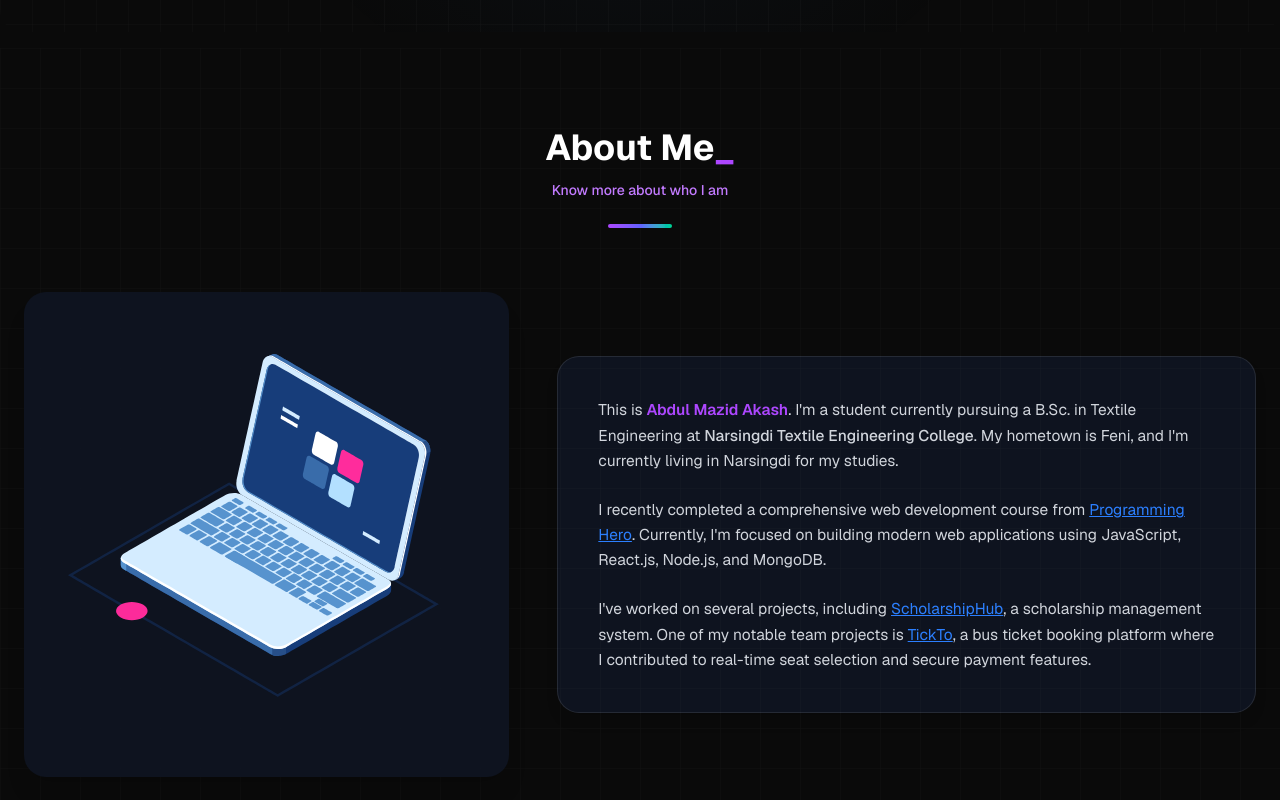
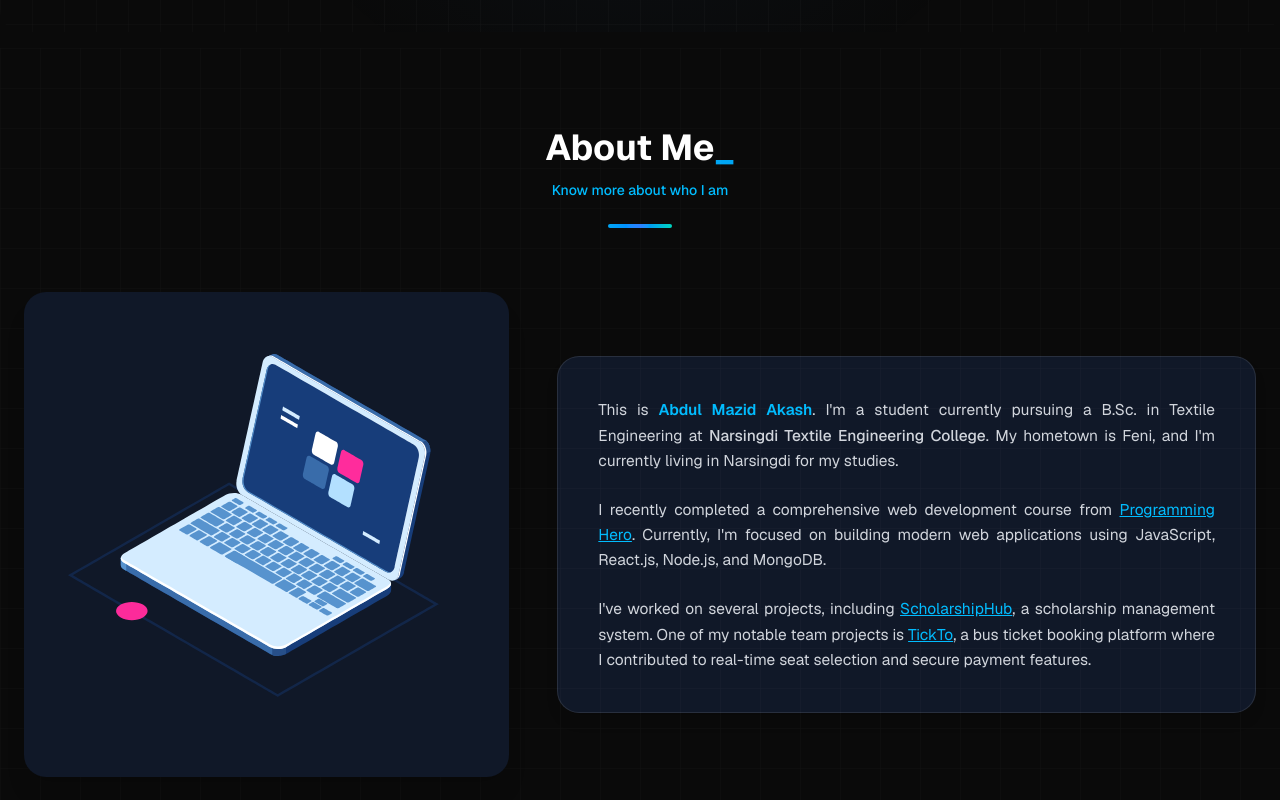
Before and after one commit to abdulmazidakash/portfolio-next-js, a Next.js app: page / in a window 1280 px wide. Shown: the part 760-1560 px from the top of the page. Built offline with nearby package versions, Linux system fonts and the light colour scheme.

Commit message:
about me section change ui

```diff
--- a/src/components/modules/about/AboutMe.tsx
+++ b/src/components/modules/about/AboutMe.tsx
@@ -4,6 +4,7 @@
 import { motion, useInView } from "framer-motion";
 import Lottie from "lottie-react";
 import lottieAbout from "@/assets/lottie/about.json";
+import Link from "next/link";
 
 export default function AboutMe() {
   const sectionRef = useRef(null);
@@ -28,12 +29,12 @@
           className="text-center mb-16"
         >
           <h2 className="text-4xl font-bold mb-3 text-gray-900 dark:text-white">
-            About Me<span className="text-purple-500">_</span>
+            About Me<span className="text-sky-500">_</span>
           </h2>
-          <p className="text-sm font-medium mb-6 text-purple-600 dark:text-purple-400">
+          <p className="text-sm font-medium mb-6 text-sky-600 dark:text-sky-400">
             Know more about who I am
           </p>
-          <div className="w-16 h-1 rounded-full bg-linear-to-r from-purple-500 via-indigo-500 to-emerald-400 mx-auto" />
+          <div className="w-16 h-1 rounded-full bg-linear-to-r from-sky-500 via-blue-500 to-teal-400 mx-auto" />
         </motion.div>
 
         <div className="grid grid-cols-1 lg:grid-cols-12 gap-10 lg:gap-12 items-center">
@@ -44,8 +45,13 @@
             transition={{ duration: 0.8, ease: "easeOut" }}
             className="lg:col-span-5 flex justify-center"
           >
-            <div className="relative rounded-3xl overflow-hidden p-4 w-full max-w-md lg:max-w-lg bg-white shadow-xl dark:bg-gray-900/70">
-              <Lottie animationData={lottieAbout} loop className="w-full h-auto" />
+            <div className="relative rounded-3xl overflow-hidden p-4 w-full max-w-md lg:max-w-lg bg-white shadow-xl dark:bg-gray-900">
+              <Lottie
+                animationData={lottieAbout}
+                loop
+                className="w-full h-auto"
+                aria-hidden="true"
+              />
             </div>
           </motion.div>
 
@@ -56,34 +62,50 @@
             transition={{ duration: 0.8, delay: 0.1, ease: "easeOut" }}
             className="lg:col-span-7"
           >
-            <div className="rounded-3xl p-8 lg:p-10 border transition-all bg-white border-gray-100 shadow-lg dark:bg-gray-900/70 dark:border-white/10">
+            <div className="rounded-3xl p-8 lg:p-10 border transition-all bg-white border-gray-100 shadow-lg dark:bg-gray-900 dark:border-white/10">
               <div className="space-y-6 text-[15.5px] leading-relaxed">
-                <p className="text-gray-700 dark:text-gray-300">
-                  This is <span className="font-semibold text-purple-500">Abdul Mazid Akash</span>.
+                <p className="text-gray-700 dark:text-gray-300 text-justify">
+                  This is <span className="font-semibold text-sky-600 dark:text-sky-400">Abdul Mazid Akash</span>.
                   I&apos;m a student currently pursuing a B.Sc. in Textile Engineering at{" "}
                   <span className="font-medium">Narsingdi Textile Engineering College</span>.
                   My hometown is Feni, and I&apos;m currently living in Narsingdi for my studies.
                 </p>
-                <p className="text-gray-700 dark:text-gray-300">
+                <p className="text-gray-700 dark:text-gray-300 text-justify">
                   I recently completed a comprehensive web development course from{" "}
-                  <a href="https://www.programming-hero.com/" target="_blank" rel="noopener noreferrer" className="underline text-blue-500 hover:text-blue-600 transition-colors">
+                  <Link
+                    href="https://www.programming-hero.com/"
+                    target="_blank"
+                    rel="noopener noreferrer"
+                    className="underline text-sky-600 hover:text-sky-700 dark:text-sky-400 dark:hover:text-sky-300 transition-colors"
+                  >
                     Programming Hero
-                  </a>. Currently, I&apos;m focused on building modern web applications using JavaScript, React.js, Node.js, and MongoDB.
+                  </Link>. Currently, I&apos;m focused on building modern web applications using JavaScript, React.js, Node.js, and MongoDB.
                 </p>
-                <p className="text-gray-700 dark:text-gray-300">
+                <p className="text-gray-700 dark:text-gray-300 text-justify">
                   I&apos;ve worked on several projects, including{" "}
-                  <a href="https://scholarship-hub-akash.netlify.app/" target="_blank" rel="noopener noreferrer" className="underline text-blue-500 hover:text-blue-600 transition-colors">
+                  <Link
+                    href="https://scholarship-hub-akash.netlify.app/"
+                    target="_blank"
+                    rel="noopener noreferrer"
+                    className="underline text-sky-600 hover:text-sky-700 dark:text-sky-400 dark:hover:text-sky-300 transition-colors"
+                  >
                     ScholarshipHub
-                  </a>, a scholarship management system. One of my notable team projects is{" "}
-                  <a href="https://tickto-booking.netlify.app/" target="_blank" rel="noopener noreferrer" className="underline text-blue-500 hover:text-blue-600 transition-colors">
+                  </Link>, a scholarship management system.
+                  One of my notable team projects is{" "}
+                  <Link
+                    href="https://tickto-booking.netlify.app/"
+                    target="_blank"
+                    rel="noopener noreferrer"
+                    className="underline text-sky-600 hover:text-sky-700 dark:text-sky-400 dark:hover:text-sky-300 transition-colors"
+                  >
                     TickTo
-                  </a>, a bus ticket booking platform where I contributed to real-time seat selection and secure payment features.
+                  </Link>, a bus ticket booking platform where I contributed to real-time seat selection and secure payment features.
                 </p>
               </div>
             </div>
           </motion.div>
-        </div>
-      </div>
-    </section>
+        </div >
+      </div >
+    </section >
   );
 }
```
